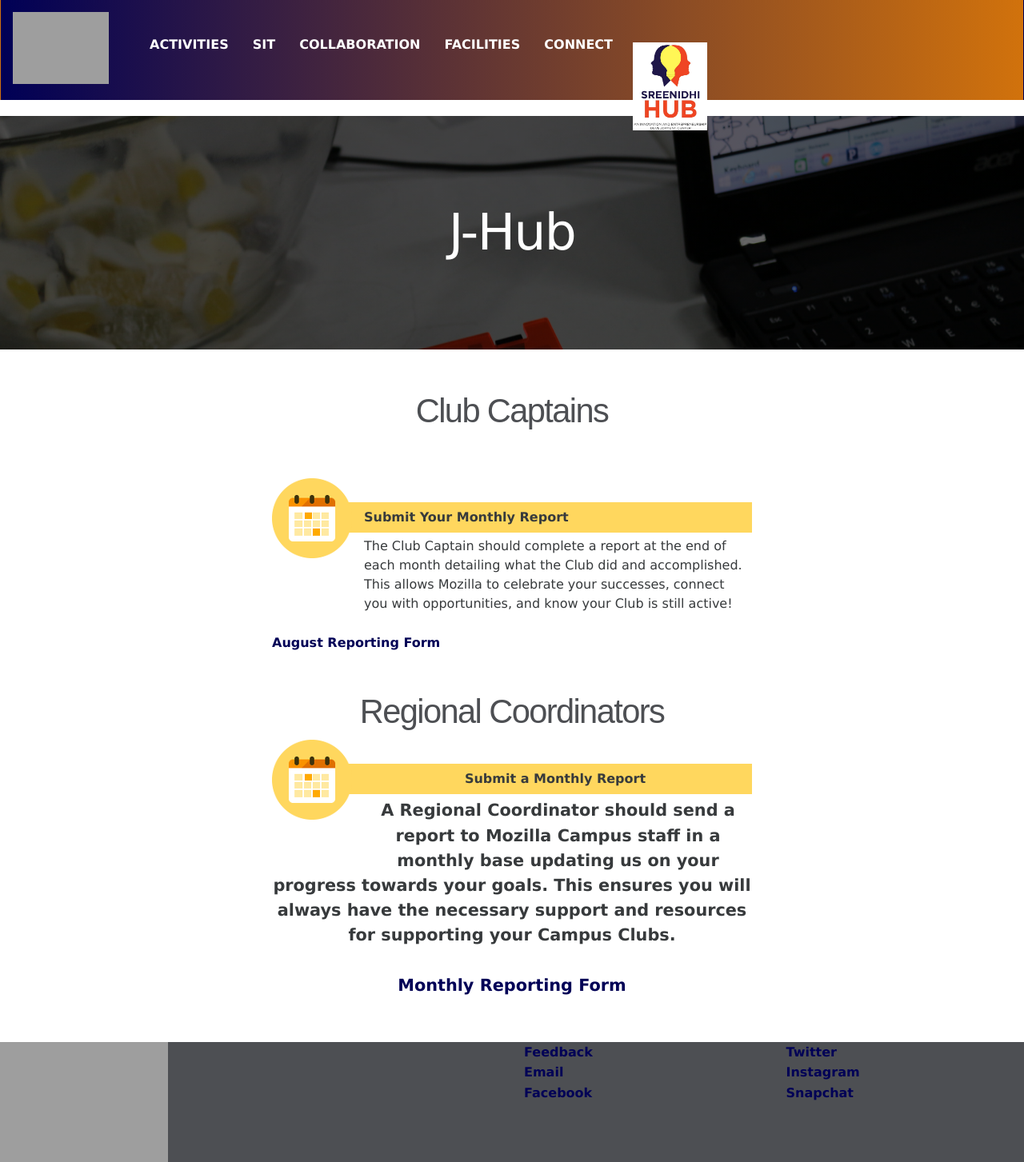
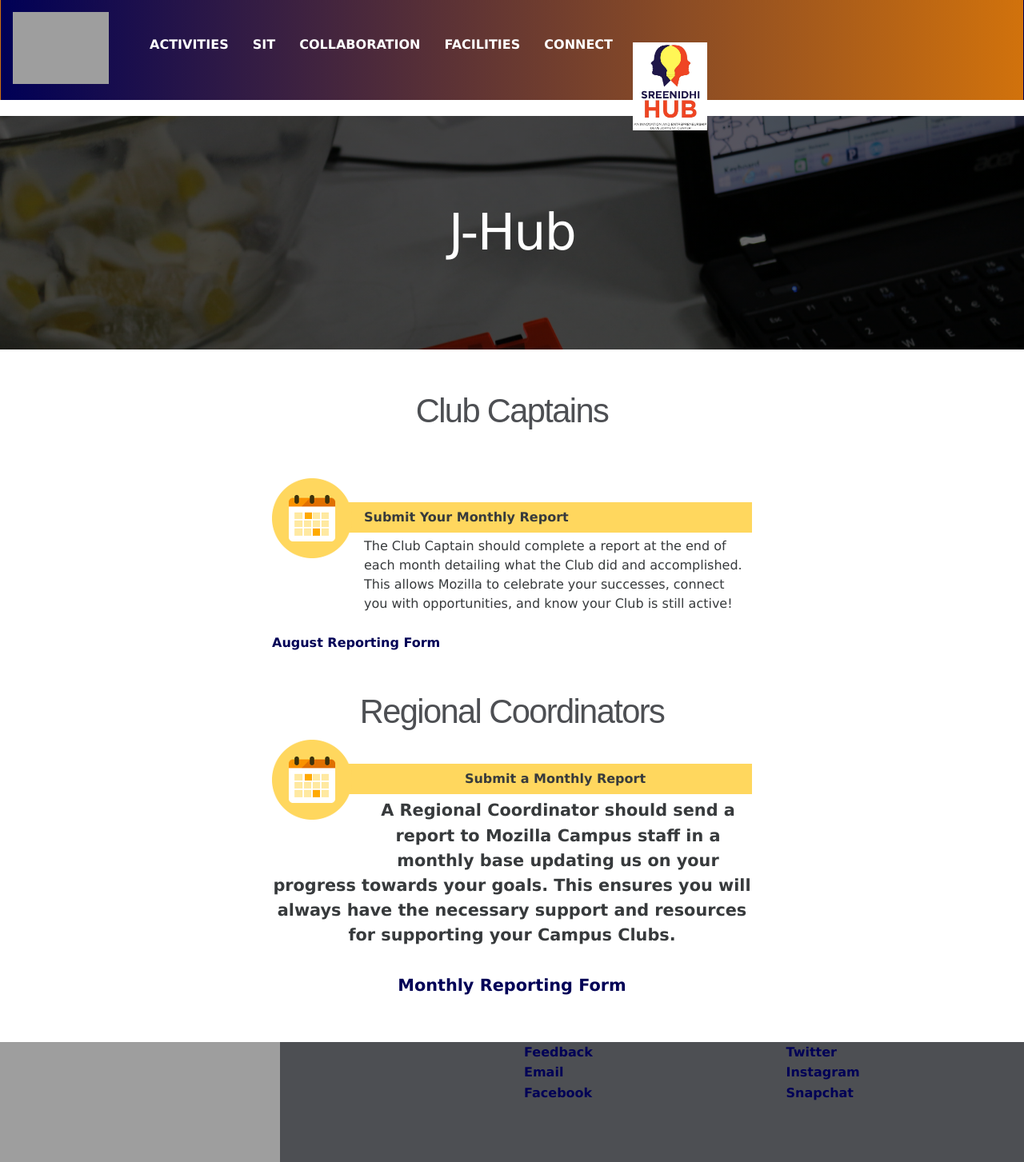
Before and after one commit to SNISTInnovationHub/snistinnovationhub.github.io, a Jekyll site: the page built from _pages/jhub.md, in a window 1280 px wide. Shown: the whole page at 80% size. Built offline with Jekyll 4.4.1, drawn with Linux system fonts in a browser that asks for light colours; nearby versions of some CDN libraries; some web fonts are replaced; library files that are not in the unit come from our copies.

Commit message:
Update footer.html

```diff
--- a/_includes/footer.html
+++ b/_includes/footer.html
@@ -11,7 +11,7 @@
 
         <div class="row">
           <div class="col-md-6">
-                <img src="https://snistinnovationhub.github.io/static/img/images.png" height="150" width="210" alt="Logo Loading Failed"></a>
+                <img src="https://snistinnovationhub.github.io/static/img/images.png" height="150" width="350" alt="Logo Loading Failed"></a>
   </div>
   <div class="col-md-3">
         <a href="https://www.google.com/">Feedback</a><br>
```
